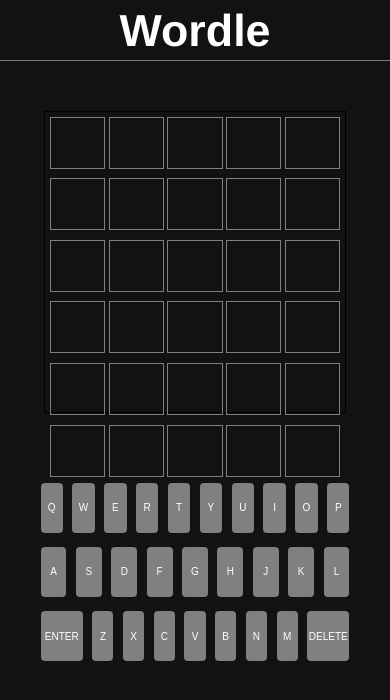
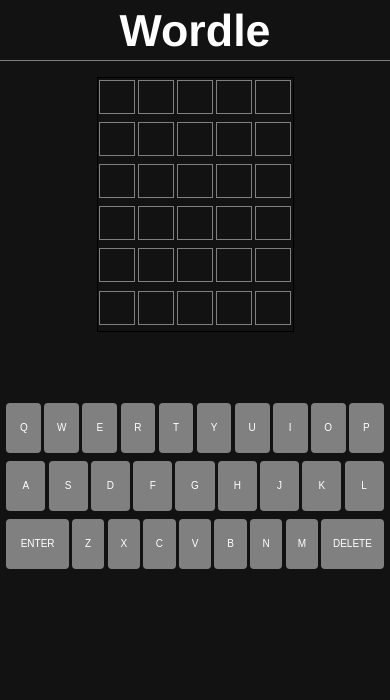
Before and after one commit to jwald3/wordle-react, a React (Create React App) app: page / in a window 390 px wide. Shown: the top 700 px of the page. Built offline with nearby package versions, Linux system fonts and the light colour scheme.

Commit message:
resized board and keyboard for mobile screen

```diff
--- a/src/App.css
+++ b/src/App.css
@@ -10,6 +10,7 @@
 body {
   padding: 0%;
   margin: 0;
+  overflow: hidden;
 }
 
 nav {
@@ -127,28 +128,43 @@
 }
 
 @media only screen and (max-width: 500px) {
+  .nav {
+    height: 3rem;
+  }
+
+  .nav h1 {
+    font-size: 2rem;
+  }
+
+  .game {
+    padding-top: 1rem;
+  }
+
   .keyboard {
-    width: 20.5rem;
+    width: 100vw;
+    margin-top: 4rem;
   }
 
   .board {
-    width: 18.75rem;
-    height: 18.75rem;
+    width: 50vw;
+    height: 30vh;
   }
 
   .key {
-    width: 3.125rem;
+    width: 3.25rem;
     height: 3.125rem;
     font-size: .625rem;
+    margin: .1rem;
   }
 
   .row {
-    margin: 0.2rem;
+    margin: 0rem;
   }
 
   .letter {
     margin: 0.1rem;
-    width: 3.125rem;
-    height: 3.125rem;
+    width: 2rem;
+    height: 2rem;
+    font-size: 1.25rem;
   }
 }
```
